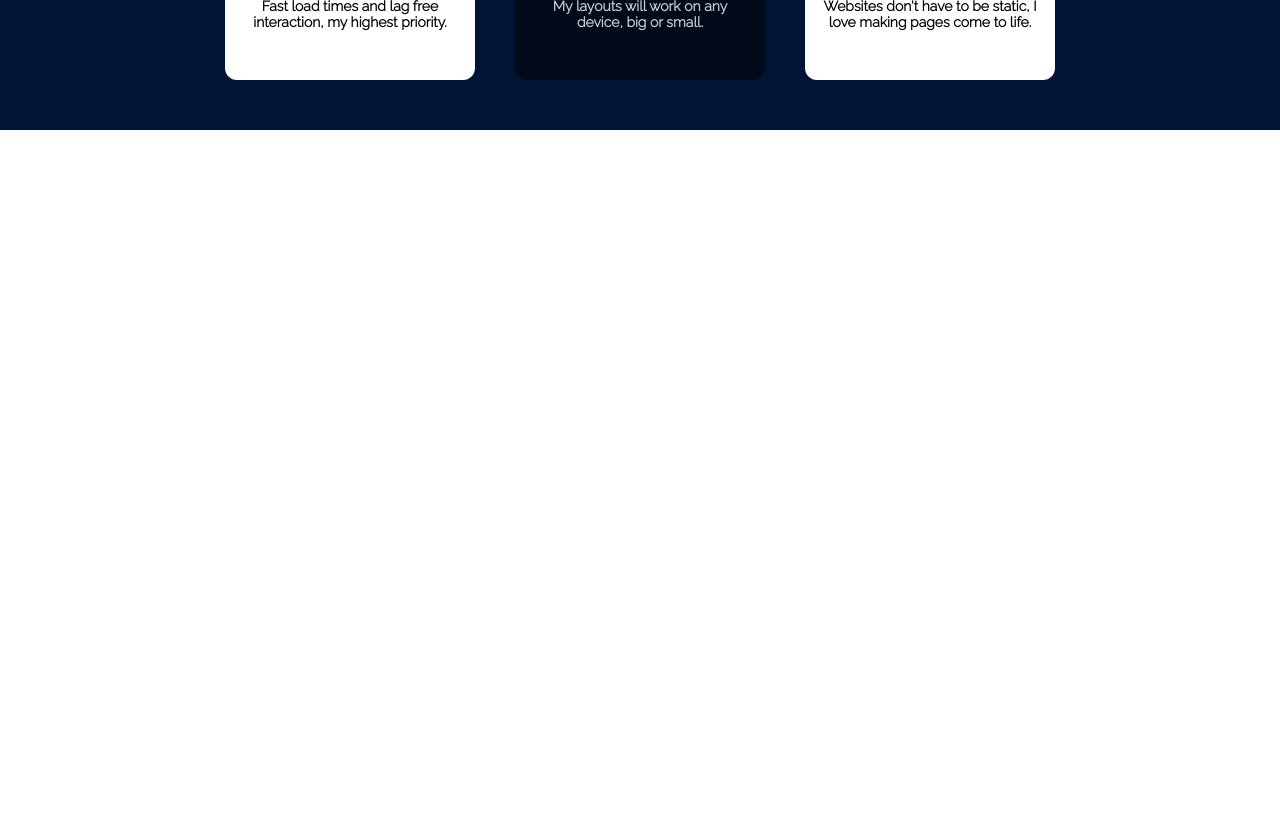
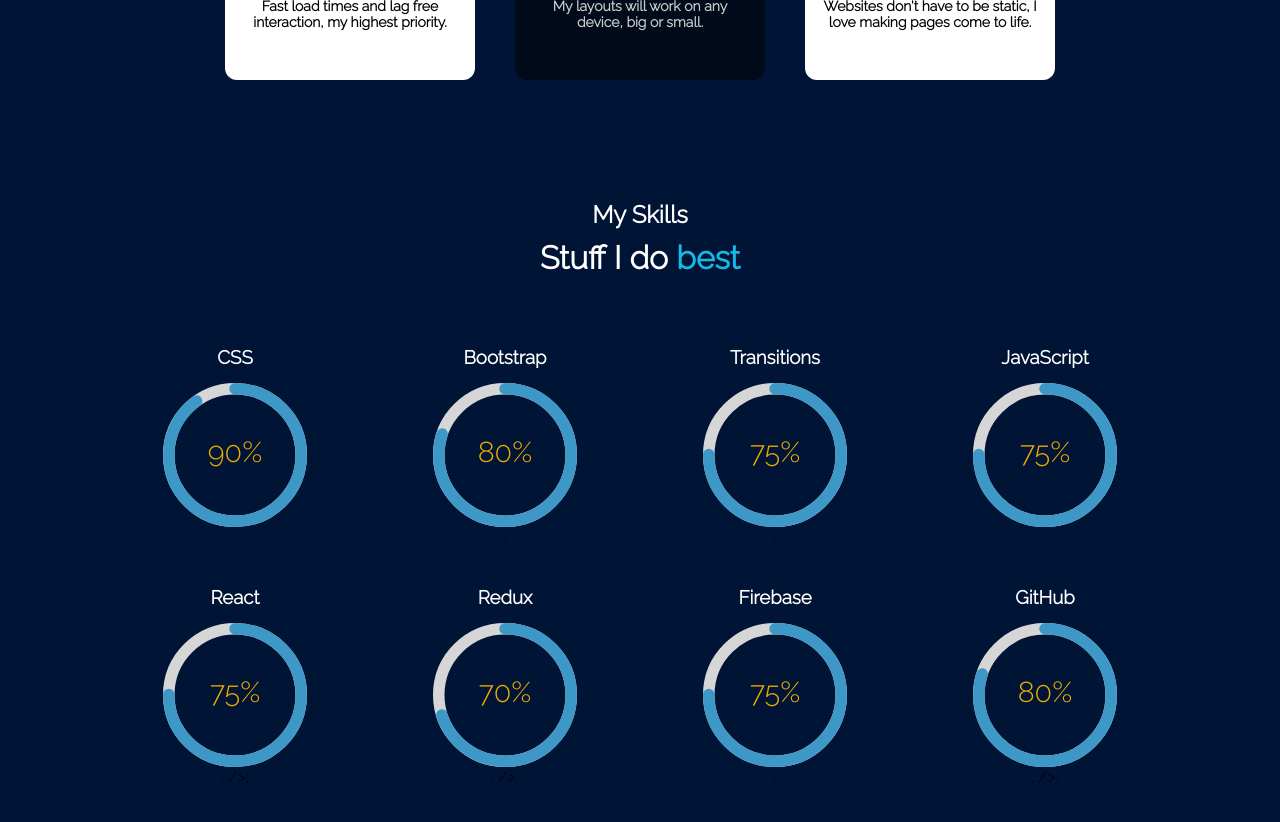
Before and after one commit to HamzaAnwar1998/hamza-portfolio, a React (Create React App) app: page / in a window 1280 px wide. Shown: the part 1420-2242 px from the top of the page. Before the commit the page ends 1550 px from the top, so only its background shows below. Built offline with nearby package versions, Linux system fonts and the light colour scheme.

Commit message:
add skills section

```diff
--- a/package.json
+++ b/package.json
@@ -8,6 +8,7 @@
     "@testing-library/user-event": "^13.5.0",
     "get-google-fonts": "^1.2.2",
     "react": "^18.2.0",
+    "react-circular-progressbar": "^2.1.0",
     "react-dom": "^18.2.0",
     "react-icons-kit": "^2.0.0",
     "react-scripts": "5.0.1",
--- a/src/App.js
+++ b/src/App.js
@@ -1,6 +1,7 @@
 import { About } from "./components/About";
 import { Hero } from "./components/Hero";
 import { Navbar } from "./components/Navbar";
+import Skills from "./components/Skills";
 
 function App() {
   return (
@@ -10,6 +11,7 @@
         <Hero/>
       </div>
       <About/>
+      <Skills/>
     </div>
   );
 }
--- /dev/null
+++ b/src/components/Skills.js
@@ -0,0 +1,76 @@
+import React from 'react';
+import './css/Skills.css';
+import { CircularProgressbar, buildStyles } from 'react-circular-progressbar';
+import 'react-circular-progressbar/dist/styles.css';
+
+const Skills=()=>{
+    return(
+        <div className='skills-box'>
+            <h3 className='section-heading'>My Skills</h3>
+            <h2 className='tagline'>
+                Stuff I do
+                <span className='ui-ux'> best</span>
+            </h2>
+            <div className='circular-progress-box'>
+                <div className='progress'>
+                    <h3>CSS</h3>
+                    <CircularProgressbar value={90} text={`${90}%`}
+                    styles={buildStyles({
+                        textColor: '#f0ab00'
+                    })}/>;
+                </div>
+                <div className='progress'>
+                    <h3>Bootstrap</h3>
+                    <CircularProgressbar value={80} text={`${80}%`}
+                    styles={buildStyles({
+                        textColor: '#f0ab00'
+                    })}/>;
+                </div>
+                <div className='progress'>
+                    <h3>Transitions</h3>
+                    <CircularProgressbar value={75} text={`${75}%`}
+                    styles={buildStyles({
+                        textColor: '#f0ab00'
+                    })}/>;
+                </div>
+                <div className='progress'>
+                    <h3>JavaScript</h3>
+                    <CircularProgressbar value={75} text={`${75}%`}
+                    styles={buildStyles({
+                        textColor: '#f0ab00'
+                    })}/>;
+                </div>
+                <div className='progress'>
+                    <h3>React</h3>
+                    <CircularProgressbar value={75} text={`${75}%`}
+                    styles={buildStyles({
+                        textColor: '#f0ab00'
+                    })}/>; />;
+                </div>
+                <div className='progress'>
+                    <h3>Redux</h3>
+                    <CircularProgressbar value={70} text={`${70}%`}
+                    styles={buildStyles({
+                        textColor: '#f0ab00'
+                    })}/>; />;
+                </div>
+                <div className='progress'>
+                    <h3>Firebase</h3>
+                    <CircularProgressbar value={75} text={`${75}%`}
+                    styles={buildStyles({
+                        textColor: '#f0ab00'
+                    })}/>;
+                </div>
+                <div className='progress'>
+                    <h3>GitHub</h3>
+                    <CircularProgressbar value={80} text={`${80}%`}
+                    styles={buildStyles({
+                        textColor: '#f0ab00'
+                    })}/>; />;
+                </div>
+            </div>
+        </div>
+    )
+}
+
+export default Skills
--- /dev/null
+++ b/src/components/css/Skills.css
@@ -0,0 +1,51 @@
+@import url('https://fonts.googleapis.com/css2?family=Raleway:wght@300&family=Roboto&display=swap');
+
+.skills-box{
+    width: 100%;
+    height: auto;
+    padding: 50px;
+    background: #001435;
+    display: flex;
+    flex-direction: column;
+    align-items: center;
+    font-family: 'Raleway', sans-serif;
+}
+
+.skills-box .section-heading{
+    color: #fff;
+    font-size: 24px;
+    margin-top: 20px;
+}
+
+.skills-box .tagline{
+    color: #fff;
+    font-size: 32px;
+    margin-top: 10px;
+}
+
+.skills-box .tagline .ui-ux{
+    color: #14bbea;
+}
+
+.circular-progress-box{
+    display: flex;
+    justify-content: center;
+    align-items: center;
+    flex-wrap: wrap;
+    margin-top: 50px;
+}
+
+.circular-progress-box .progress{
+    width: 200px;
+    height: 200px;
+    margin: 20px 35px;
+    display: flex;
+    flex-direction: column;
+    justify-content: center;
+    align-items: center;
+}
+
+.circular-progress-box .progress h3{
+    color: #fff;
+    margin-bottom: 15px;
+}
```
Also changed, not shown: 1 other file (tests, documents, lock files or other folders).
